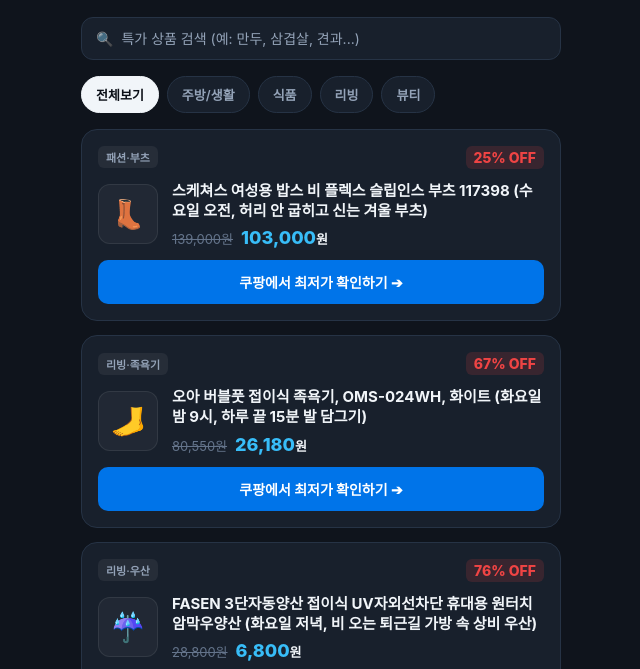
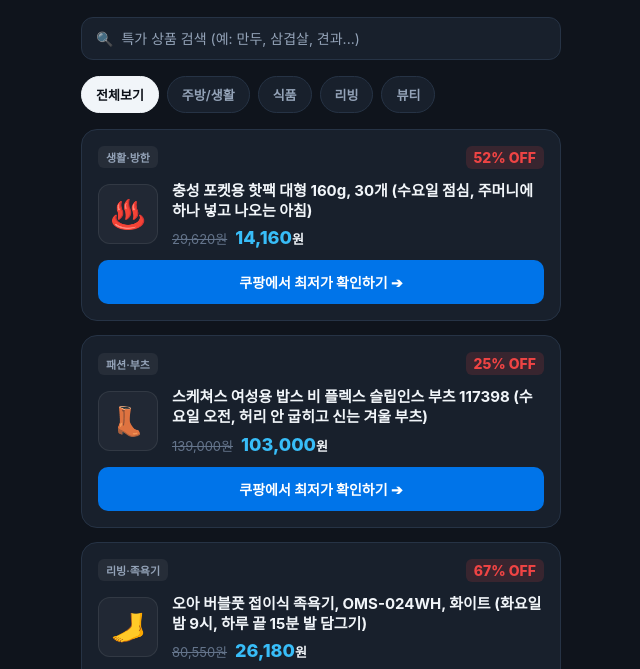
Before and after one commit to drvspace211/drvspace, a plain HTML site: page index.html in a window 1280 px wide. Shown: the part 131-800 px from the top of the page, without its empty margins (319-959 px from the left). Drawn offline with Linux system fonts and the light colour scheme.

Commit message:
feat: 충성 포켓용 핫팩 대형 160g 30개 특가 추가

```diff
--- a/index.html
+++ b/index.html
@@ -361,6 +361,27 @@
       <div class="empty-state-icon">🔎</div>
       <div class="empty-state-text">검색 결과가 없습니다.<br>다른 키워드로 검색해 보세요!</div>
     </div>
+    <!-- Item (11-18 12시 등록) -->
+    <div class="product-card" data-category="living">
+      <div class="card-top">
+        <span class="tag-category">생활·방한</span>
+        <span class="discount-badge">52% OFF</span>
+      </div>
+      <div class="card-body">
+        <div class="product-icon">♨️</div>
+        <div class="product-info">
+          <div class="product-title">충성 포켓용 핫팩 대형 160g, 30개 (수요일 점심, 주머니에 하나 넣고 나오는 아침)</div>
+          <div class="price-row">
+            <span class="price-origin">29,620원</span>
+            <span class="price-current">14,160<span class="price-unit">원</span></span>
+          </div>
+        </div>
+      </div>
+      <a href="https://link.coupang.com/a/iLNjqPLwVE" target="_blank" rel="noopener noreferrer" class="btn-buy">
+        쿠팡에서 최저가 확인하기 ➔
+      </a>
+    </div>
+
     <!-- Item (11-18 09시 등록) -->
     <div class="product-card" data-category="living">
       <div class="card-top">
```
